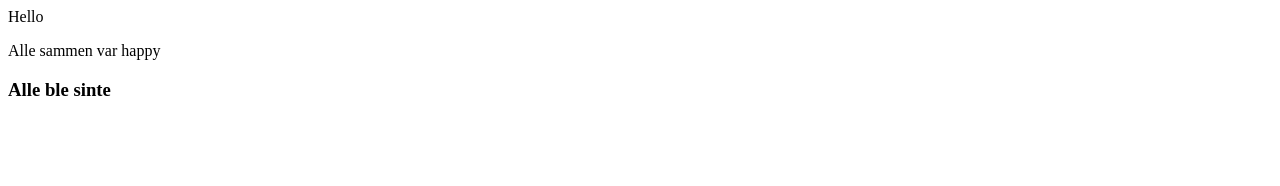
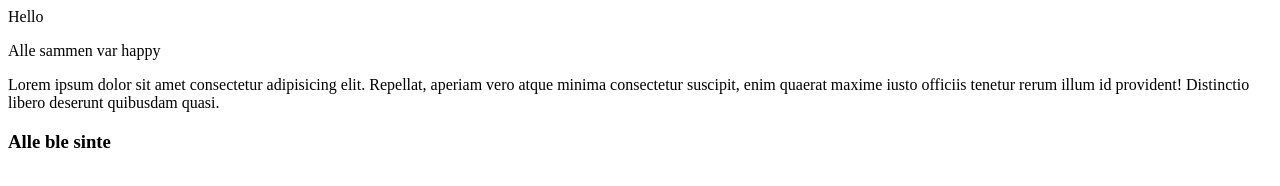
Before and after one commit to MalinK1991/forelesning1, a plain HTML site: page index.html in a window 1280 px wide. Drawn offline with Linux system fonts and the light colour scheme.

Commit message:
second push

```diff
--- a/index.html
+++ b/index.html
@@ -7,7 +7,11 @@
 </head>
 <body>
     <header>Hello</header>
-    <p>Alle sammen var happy</p>
+    <section><p>Alle sammen var happy</p>
+    <p>Lorem ipsum dolor sit amet consectetur adipisicing elit. Repellat,
+        aperiam vero atque minima consectetur suscipit, enim quaerat maxime iusto officiis tenetur rerum illum id provident! Distinctio libero deserunt quibusdam quasi.</p>
+    </section>
+
     <footer> <h3> Alle ble sinte</h3></footer>
 </body>
 </html>
```
